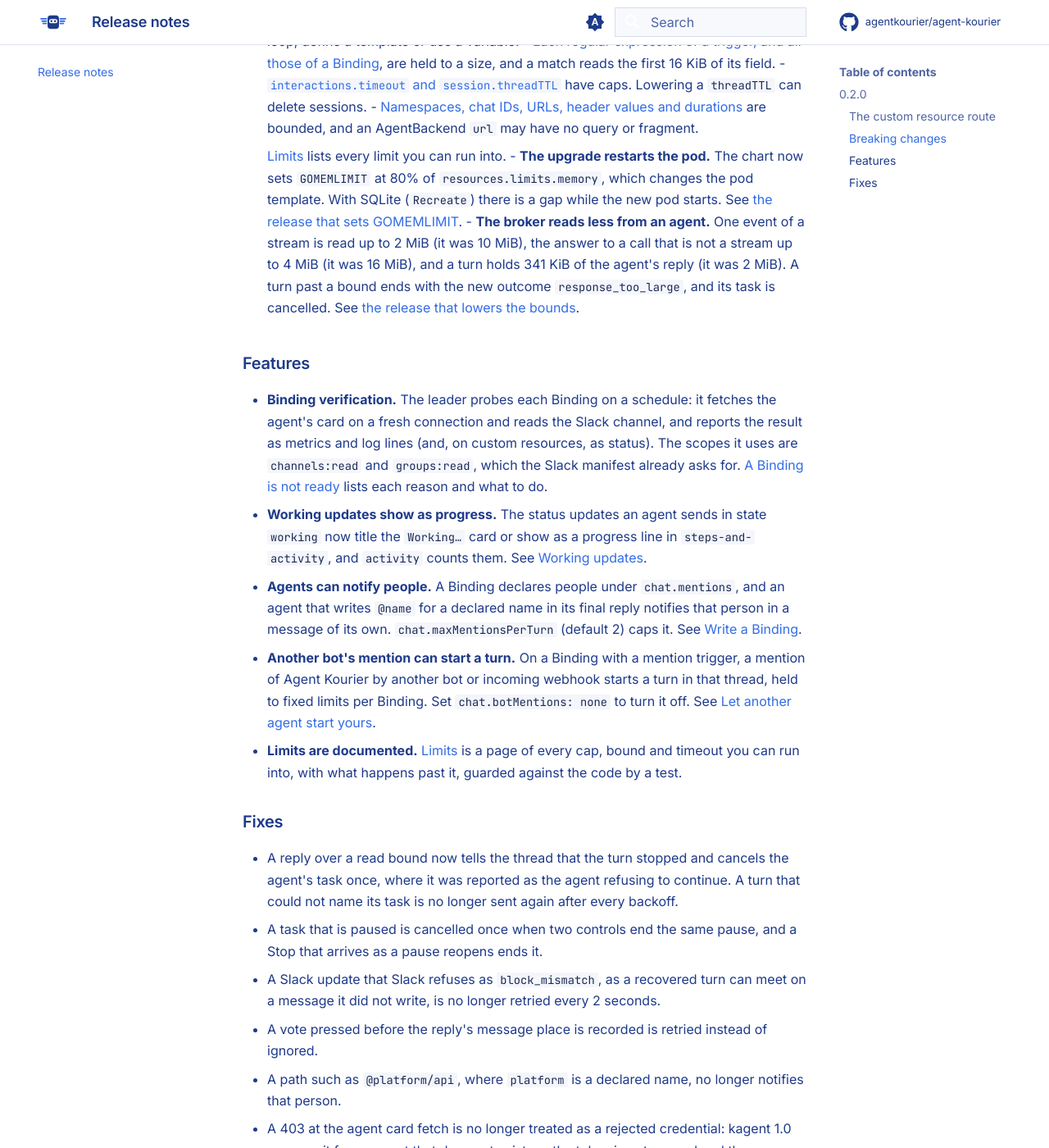
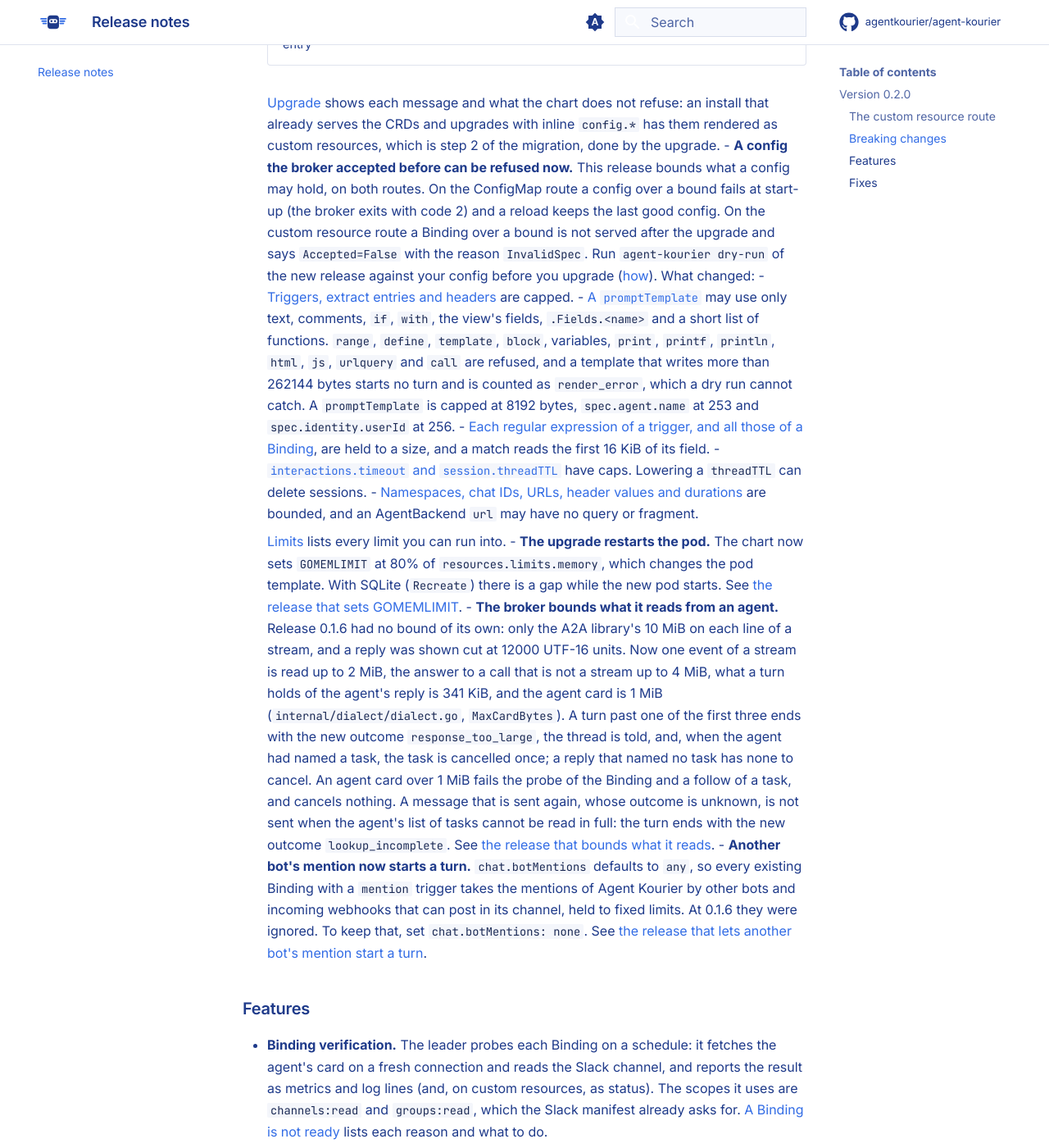
Before and after one commit to agentkourier/agent-kourier, an MkDocs documentation site: the page built from docs/release-notes.md, in a window 1280 px wide and 1400 px high, scrolled down 2747 px. Shown: the whole window at 82% size. Built offline with MkDocs 1.6.1 and Material for MkDocs 9.7.7, drawn with Linux system fonts in a browser that asks for light colours; comment, search, counter and statistics services are not loaded; some of the changed text lies outside the part shown.

Commit message:
docs: correct the 0.2.0 release notes and the bounds and render claims on the upgrade page

````diff
--- a/docs/how-to/upgrade.md
+++ b/docs/how-to/upgrade.md
@@ -307,6 +307,20 @@
 
 `progress: steps` shows no working update.
 
+## Upgrade to the release that lets another bot's mention start a turn
+
+This release adds `chat.botMentions`, and its default is `any`. At 0.1.6, a message from any other bot or app was ignored unless a `botMessage` trigger named its bot. Now, on a Binding with a
+`mention` trigger (which an empty `chat.triggers` is), a mention of Agent Kourier by **any bot or incoming webhook that can post in the channel** starts a turn in the mention's thread. The platform cannot tell an agent
+from any other bot, so every existing Binding with a mention trigger takes such mentions after the upgrade, with no change to its config. No Binding fails to load for it.
+
+- **To keep 0.1.6's behaviour,** set `chat.botMentions: none` on each Binding that should not take a bot's mention, before you upgrade.
+- **The turns are limited, per Binding and across every bot:** 3 in any 30 minutes, 1 at a time, and 20 in any 24 hours. A mention past a limit starts no turn and posts nothing in the thread. See
+  [A bot's mention](../reference/chat-triggers.md#a-bots-mention) and [Limits](../reference/limits.md).
+- **What it never takes:** Agent Kourier's own posts, an edit that adds a mention, a bot that a `botMessage` trigger of the Binding names (that trigger reads its posts), and any bot's mention in a channel shared with another workspace.
+- **A session a bot's mention began** takes a person's reply as a turn only if it mentions Agent Kourier, whatever `chat.threadReplies` says.
+
+[Let another agent start yours](any-bot-trigger.md#let-another-agent-start-yours) says what this does not bound.
+
 ## Upgrade to the release that bounds triggers, extract entries and headers
 
 Agent Kourier bounded none of these before. This release refuses a config that holds more than the bounds below, and
@@ -366,7 +380,7 @@
   source: files
 ```
 
-That is all: with `files`, `crds.install` is false unless you set it, so the render is the one the release made before, with no CRD (the chart's golden files pin it). Set `crds.install: true` only to have the chart install the CRDs
+That is all: with `files`, `crds.install` is false unless you set it, so the render is 0.1.6's, plus the `GOMEMLIMIT` variable that [this release sets](#upgrade-to-the-release-that-sets-gomemlimit), with no CRD (the chart's golden files pin it). Set `crds.install: true` only to have the chart install the CRDs
 with `files`, as step 1 of [the move](migrate-config-source.md) does; that needs a right to create CustomResourceDefinitions, which are cluster-scoped, and Helm refuses CRDs that `kubectl` made already (`invalid ownership metadata`).
 
 **What the chart refuses, and with what message.** The render fails before anything is applied, so nothing changes:
@@ -462,16 +476,19 @@
 
 ## Upgrade to the release that lowers the bounds on what it reads
 
-This release lowers what Agent Kourier reads from an agent, so that a backend that sends large events costs the broker less memory. It does not bound the
-memory a backend can make it use: read [What the lower bounds buy](#what-the-lower-bounds-buy-and-what-they-do-not) before you rely on it. The three bounds that moved:
+This release bounds what Agent Kourier reads from an agent, so that a backend that sends large events costs the broker less memory. Release 0.1.6 had no bound of its own on any of
+these reads: the only limit was the A2A library's, which refuses one line of a stream over 10 MiB (`MaxSSETokenSize` in a2a-go v2.7.0, `internal/sse/sse.go`), and an event is many lines. The
+text a thread shows was cut at 12000 UTF-16 units, as it is now, but what the broker held of a reply was not bounded. It does not bound the
+memory a backend can make it use: read [What the lower bounds buy](#what-the-lower-bounds-buy-and-what-they-do-not) before you rely on it. The bounds:
 
-| What | Before | Now |
+| What | At 0.1.6 | Now |
 |---|---|---|
-| One event of a stream (the lines of it, up to the blank line that ends it) | 10 MiB | 2 MiB |
-| The answer to a call that is not a stream: `GetTask`, `CancelTask`, `ListTasks`, or a JSON answer to a call that asked for a stream | 16 MiB | 4 MiB |
-| What one turn holds of the agent's reply (the text of its artifacts, tool results that wait for their call, the bookkeeping of each tool part) | 2 MiB | 341 KiB |
+| One event of a stream (the lines of it, up to the blank line that ends it) | None on the event; 10 MiB on each line (a2a-go) | 2 MiB |
+| The answer to a call that is not a stream: `GetTask`, `CancelTask`, `ListTasks`, or a JSON answer to a call that asked for a stream | None | 4 MiB |
+| What one turn holds of the agent's reply (the text of its artifacts, tool results that wait for their call, the bookkeeping of each tool part) | None | 341 KiB |
+| The agent card | None | 1 MiB |
 
-The agent card stays at 1 MiB. **There is no setting for any of them**: they are constants of the binary, and no chart value, file or custom resource field reaches them, so
+**There is no setting for any of them**: they are constants of the binary, and no chart value, file or custom resource field reaches them, so
 a reply that is over them cannot be let through by configuration. Nothing in the chart's values changes. A backend that sends events of more than 2 MiB, or whose tasks
 grow past 4 MiB, needs a build with other constants.
 The current values, and what else the broker bounds, are on [Limits](../reference/limits.md#what-the-broker-reads-and-holds).
@@ -486,8 +503,7 @@
   made a final task of 1907 KiB, which is read; 2400 KiB (eight results) made 2543 KiB, which is not, and the turn ended at its final event with the reply already
   shown. The `error` of the log line says `an event of more than 2097152 bytes`, as it does for one large result; that the text shown is short, and the tool steps before it
   are many, says it is the sum.
-- **A reply that adds up to more than 341 KiB** in the text the turn holds ends the turn the same way, however many events it came in. Before, the same reply was held
-  up to 2 MiB.
+- **A reply that adds up to more than 341 KiB** in the text the turn holds ends the turn the same way, however many events it came in. At 0.1.6 the turn held a reply of any size.
 - **A person's answer to a paused task** is held to the same bounds, with these differences. What it reads of the paused task first, to tell what is new in the answer (the
   tool calls and results of the turn that paused), is not counted against the 341 KiB, so the answer's own stream can be read for a task that paused after many tool steps (in a test, one
   artifact of call and result pairs with 40-byte call IDs, the old charge passed the budget at about 600 pairs). That holds for the answer's stream only: **a follow reads the task with no such allowance**,
@@ -524,9 +540,9 @@
 **What the thread shows.** When a turn stops, text that arrived before the bound was passed stays shown, cut to what a message holds as it always was (12000 UTF-16 units in the
 Slack adapter, with a mark where it is cut). Then the thread gets one fixed sentence, `the agent sent more than Agent Kourier can read or hold, so the turn stopped`, and the
 turn has no final answer. The sentence is the same for a reply of sixteen bytes after tool results that add up to megabytes and for a reply of megabytes; it names no host and no
-size. The difference from before is for a reply between 341 KiB and 2 MiB: it used to end as any turn does, with the cut text, and now the turn stops with the sentence, and
-Agent Kourier cancels the task at the agent, once and within 30 seconds, so the agent's later work is lost. The text past 341 KiB was never in the thread: what the lower
-budget keeps out of it is the turn's ending.
+size. The difference from 0.1.6 is for a reply over 341 KiB: it used to end as any turn does, with the cut text, and now the turn stops with the sentence and, when the agent had named a task,
+Agent Kourier cancels that task at the agent, once and within 30 seconds, so the agent's later work is lost. A reply that named no task has none to cancel, and an agent card over 1 MiB cancels nothing (see above). The text past 12000 units was never in the thread: what the
+bound keeps out of it is the turn's ending.
 
 For a message that was not sent because the lookup could not be read in full, the thread gets: `Agent Kourier could not tell if the agent already started this message, as its task list could not be read in full, so it did not send it. The agent may be running it. To run it, post it again.` A person who posts it again sends a new message, which is sent
 without a lookup. The sentence is the same whichever way the list could not be read (too large at every page size, too slow, too many pages), and it is short enough for a thread to show whole: a notice's detail
@@ -552,9 +568,9 @@
 resident memory, through the broker's own client path (a `Pool`, the `generic` dialect and the transport that enforces the bounds). Each stream sent one event of exactly the bound and stayed open, all at
 once; each call read an answer of exactly the bound, all at once. Three runs of each. `GOMEMLIMIT` is off, or at 214748364 bytes (80% of 256 MiB).
 
-*Text, the shape the first table is of: one long string.* A pod's baseline and its cgroup accounting were not measured.
+*Text, the shape the first table is of: one long string.* A pod's baseline and its cgroup accounting were not measured. The columns headed "earlier" were measured with a 10 MiB event and a 16 MiB answer, the bounds of a build made before this release; 0.1.6 had no bound on an answer.
 
-| | Before | Now |
+| | Earlier bounds | Now |
 |---|---|---|
 | Heap one open stream keeps after one event of the bound | 20 MiB | 4 MiB |
 | Heap at the peak of reading one event of the bound | about 50 MiB | about 9 MiB |
--- a/docs/release-notes.md
+++ b/docs/release-notes.md
@@ -3,19 +3,22 @@
 What changed in each release, newest first, and what you must do about it. The steps for an upgrade are in
 [Upgrade](how-to/upgrade.md), which has a section for each change that needs one; this page says what changed and points to it.
 
-## 0.2.0
+## Version 0.2.0
 
-Kubernetes installs now configure Agent Kourier with custom resources. The chart's default is `config.source: crds`, so an install
-that names no route gets the `Binding`, `AgentBackend` and `ChatConnection` CustomResourceDefinitions and a broker that reads them.
+Custom resources are now the recommended way to configure Agent Kourier on Kubernetes, and the chart's default: `Binding`,
+`AgentBackend` and `ChatConnection` are CustomResourceDefinitions, and `Binding.status.conditions` shows in `kubectl get`. An install
+that names no route (`config.source: crds` is the default) gets the CRDs and a broker that reads them.
 The ConfigMap route still works. It was built for a quick proof of concept, and it stays for that use and for installs that cannot
 add CRDs, but it is no longer the default. **A ConfigMap install that upgrades with its old values file must now name its route**:
 read [Breaking changes](#breaking-changes) first.
+
+The release candidates before it (`v0.2.0-rc.N`) are prereleases on GitHub; what they changed is in this entry.
 
 ### The custom resource route
 
 Each team writes its own `Binding` in its own namespace, committed next to the agent's manifests, and sees what became of it with
 `kubectl`. The broker's leader writes `Binding.status.conditions` (`Accepted`, `BackendReachable`, `ChannelJoined` and `Ready`), and
-`kubectl get akbinding` shows them:
+`kubectl get akbinding -A` shows them:
 
 ```text
 NAMESPACE   NAME          READY   REASON                       CHANNEL   AGE
@@ -32,6 +35,10 @@
 - **Move between the routes.** [Move the config between a ConfigMap and custom resources](how-to/migrate-config-source.md) is a
   two-upgrade path in each direction. [Install with Helm](how-to/install-with-helm.md#install-on-custom-resources) is the path for a new install.
 - **Needs** Kubernetes 1.33 or later, and a right to create CustomResourceDefinitions (they are cluster-scoped). The ConfigMap route has no minimum version.
+  With `rbac.create`, the chart also makes a ClusterRole, bound to the ServiceAccount: `list` and `watch` on the three kinds in every namespace,
+  `patch` on `bindings/status`, and `get` on the three CRDs by name (`charts/agent-kourier/templates/rbac.yaml`). With `rbac.create: false`, the operator creates it.
+  The Secret Roles name single Secrets by `resourceNames`, so the Secrets of a team's own Binding, which the chart cannot see in `config.*`, need
+  `rbac.secretNames`, `rbac.secretNamespaces` or a Role the team makes ([Install with Helm](how-to/install-with-helm.md#install-on-custom-resources)).
 
 The status is written only on this route. On the ConfigMap route, the leader still probes each Binding and reports the result in
 metrics and logs: see [Binding verification](reference/metrics.md#binding-verification) and
@@ -47,11 +54,13 @@
       source: files
     ```
 
-    With `files`, an unset `crds.install` is false, so the render is the one the previous release made, with no CRD. To move to custom
-    resources instead, follow [the migration](how-to/migrate-config-source.md).
-- **An unset `config.source` still reads as `files`.** A `helm upgrade --reuse-values` from 0.1.6 hands the chart the values of that
-  release, which have no `config.source`, and the chart reads the missing key as `files`. What Helm hands the chart for a new
-  chart's defaults under `--reuse-values` is not measured here: the chart was rendered with `config.source=null` to check it.
+    With `files`, an unset `crds.install` is false, so the render is 0.1.6's plus the `GOMEMLIMIT` variable (below), with no CRD. To move to
+    custom resources instead, follow [the migration](how-to/migrate-config-source.md).
+
+    An unset `config.source` still reads as `files`, so the chart keeps the ConfigMap route for the values of a `helm upgrade --reuse-values`
+    from 0.1.6, which have no such key. A chart test renders with each new key unset and gets the render of the ConfigMap route
+    (`TestUpgradeFromAReleaseThatLacksTheNewValues`). What Helm hands the chart for a new chart's default under `--reuse-values` is Helm's
+    behaviour and is unverified here.
 - **An unset `crds.install` follows the route.** It is true with `crds` and false with `files`. An explicit `true` or `false` always
   wins, so `config.source: files` with `crds.install: true` installs the CRDs before any custom resource exists (step 1 of the
   migration), and `crds.install: false` on `crds` is for a platform that applied the CRDs itself.
@@ -64,7 +73,7 @@
     | `config.existingConfigMap`, and no `config.source` | The broker would read custom resources, mount no ConfigMap and ignore it. |
     | `config.agentBackends`, `config.chatConnections` or `config.bindings`, on a cluster that does not serve the CRDs | A release cannot install the CRDs and the custom resources of them in one apply, so the CRDs must be served first. |
     | A cluster older than Kubernetes 1.33 | The route needs 1.33. With `helm template`, pass `--kube-version`. |
-    | No `config.*` resources and no `config.chatConnection` | The broker needs to know which ChatConnection it serves. |
+    | `config.chatConnection` empty, and `config.chatConnections` without exactly one entry | The broker needs to know which ChatConnection it serves. |
 
     [Upgrade](how-to/upgrade.md#upgrade-to-the-release-that-makes-custom-resources-the-default) shows each message and what the chart does not
     refuse: an install that already serves the CRDs and upgrades with inline `config.*` has them rendered as custom resources, which is
@@ -75,7 +84,10 @@
   `InvalidSpec`. Run `agent-kourier dry-run` of the new release against your config before you upgrade
   ([how](how-to/install-with-helm.md#check-the-values-before-you-install)). What changed:
     - [Triggers, extract entries and headers](how-to/upgrade.md#upgrade-to-the-release-that-bounds-triggers-extract-entries-and-headers) are capped.
-    - [A `promptTemplate`](how-to/upgrade.md#upgrade-to-the-release-that-limits-prompt-templates) may no longer loop, define a template or use a variable.
+    - [A `promptTemplate`](how-to/upgrade.md#upgrade-to-the-release-that-limits-prompt-templates) may use only text, comments, `if`, `with`, the view's fields,
+      `.Fields.<name>` and a short list of functions. `range`, `define`, `template`, `block`, variables, `print`, `printf`, `println`, `html`, `js`,
+      `urlquery` and `call` are refused, and a template that writes more than 262144 bytes starts no turn and is counted as `render_error`, which a dry run cannot catch. A
+      `promptTemplate` is capped at 8192 bytes, `spec.agent.name` at 253 and `spec.identity.userId` at 256.
     - [Each regular expression of a trigger, and all those of a Binding](how-to/upgrade.md#upgrade-to-the-release-that-bounds-what-a-triggers-regular-expressions-cost), are held to a size, and a match reads the first 16 KiB of its field.
     - [`interactions.timeout` and `session.threadTTL`](how-to/upgrade.md#upgrade-to-the-release-that-caps-the-pause-timeout-and-the-thread-ttl) have caps. Lowering a `threadTTL` can delete sessions.
     - [Namespaces, chat IDs, URLs, header values and durations](how-to/upgrade.md#upgrade-to-the-release-that-bounds-namespaces-chat-ids-urls-header-values-and-durations) are bounded, and an AgentBackend `url` may have no query or fragment.
@@ -84,10 +96,17 @@
 - **The upgrade restarts the pod.** The chart now sets `GOMEMLIMIT` at 80% of `resources.limits.memory`, which changes the pod
   template. With SQLite (`Recreate`) there is a gap while the new pod starts. See
   [the release that sets GOMEMLIMIT](how-to/upgrade.md#upgrade-to-the-release-that-sets-gomemlimit).
-- **The broker reads less from an agent.** One event of a stream is read up to 2 MiB (it was 10 MiB), the answer to a call that is not a
-  stream up to 4 MiB (it was 16 MiB), and a turn holds 341 KiB of the agent's reply (it was 2 MiB). A turn past a bound ends with the new
-  outcome `response_too_large`, and its task is cancelled. See
-  [the release that lowers the bounds](how-to/upgrade.md#upgrade-to-the-release-that-lowers-the-bounds-on-what-it-reads).
+- **The broker bounds what it reads from an agent.** Release 0.1.6 had no bound of its own: only the A2A library's 10 MiB on each line of a
+  stream, and a reply was shown cut at 12000 UTF-16 units. Now one event of a stream is read up to 2 MiB, the answer to a call that is not a
+  stream up to 4 MiB, what a turn holds of the agent's reply is 341 KiB, and the agent card is 1 MiB (`internal/dialect/dialect.go`, `MaxCardBytes`).
+  A turn past one of the first three ends with the new outcome `response_too_large`, the thread is told, and, when the agent had named a task,
+  the task is cancelled once; a reply that named no task has none to cancel. An agent card over 1 MiB fails the probe of the Binding and a follow
+  of a task, and cancels nothing. A message that is sent again, whose outcome is unknown, is not sent when the agent's list of tasks cannot be read in
+  full: the turn ends with the new outcome `lookup_incomplete`. See
+  [the release that bounds what it reads](how-to/upgrade.md#upgrade-to-the-release-that-lowers-the-bounds-on-what-it-reads).
+- **Another bot's mention now starts a turn.** `chat.botMentions` defaults to `any`, so every existing Binding with a `mention` trigger takes the
+  mentions of Agent Kourier by other bots and incoming webhooks that can post in its channel, held to fixed limits. At 0.1.6 they were ignored. To keep
+  that, set `chat.botMentions: none`. See [the release that lets another bot's mention start a turn](how-to/upgrade.md#upgrade-to-the-release-that-lets-another-bots-mention-start-a-turn).
 
 ### Features
 
@@ -101,25 +120,18 @@
 - **Agents can notify people.** A Binding declares people under `chat.mentions`, and an agent that writes `@name` for a declared name in
   its final reply notifies that person in a message of its own. `chat.maxMentionsPerTurn` (default 2) caps it. See
   [Write a Binding](how-to/write-a-binding.md).
-- **Another bot's mention can start a turn.** On a Binding with a mention trigger, a mention of Agent Kourier by another bot or incoming
-  webhook starts a turn in that thread, held to fixed limits per Binding. Set `chat.botMentions: none` to turn it off. See
+- **Another bot's mention can start a turn,** which is how one agent calls another (see Breaking changes for the default). See
   [Let another agent start yours](how-to/any-bot-trigger.md#let-another-agent-start-yours).
 - **Limits are documented.** [Limits](reference/limits.md) is a page of every cap, bound and timeout you can run into, with what happens
   past it, guarded against the code by a test.
 
 ### Fixes
 
-- A reply over a read bound now tells the thread that the turn stopped and cancels the agent's task once, where it was reported as the
-  agent refusing to continue. A turn that could not name its task is no longer sent again after every backoff.
-- A task that is paused is cancelled once when two controls end the same pause, and a Stop that arrives as a pause reopens ends it.
+- Two controls that end the same pause no longer both ask the agent to cancel its task.
 - A Slack update that Slack refuses as `block_mismatch`, as a recovered turn can meet on a message it did not write, is no longer retried every 2 seconds.
 - A vote pressed before the reply's message place is recorded is retried instead of ignored.
-- A path such as `@platform/api`, where `platform` is a declared name, no longer notifies that person.
 - A 403 at the agent card fetch is no longer treated as a rejected credential: kagent 1.0 answers it for an agent that does not exist, so the
   token is not re-read and the credential-rejection metric is not raised. A 401, and a 403 on an A2A call, stay rejected credentials.
-- Working updates are told from protocol noise: an update later on a stream counts as progress whatever it says, so an identical heartbeat
-  no longer lets a turn look idle, and the token fragments that kagent 0.9.4 marks `kagent_adk_partial` are not working updates (read in
-  kagent-adk at v0.9.4, not measured on the wire).
 - The events of one Slack channel are handled in order on a lane of their own, so a slow match no longer delays the acknowledgments of
   other channels. Past 16 events held for a channel, or 256 in all, an event is left unacknowledged and counted in
   `agentkourier_slack_events_shed_total`.
````
Also changed, not shown: other parts of docs/how-to/upgrade.md (+1 -1 lines).
